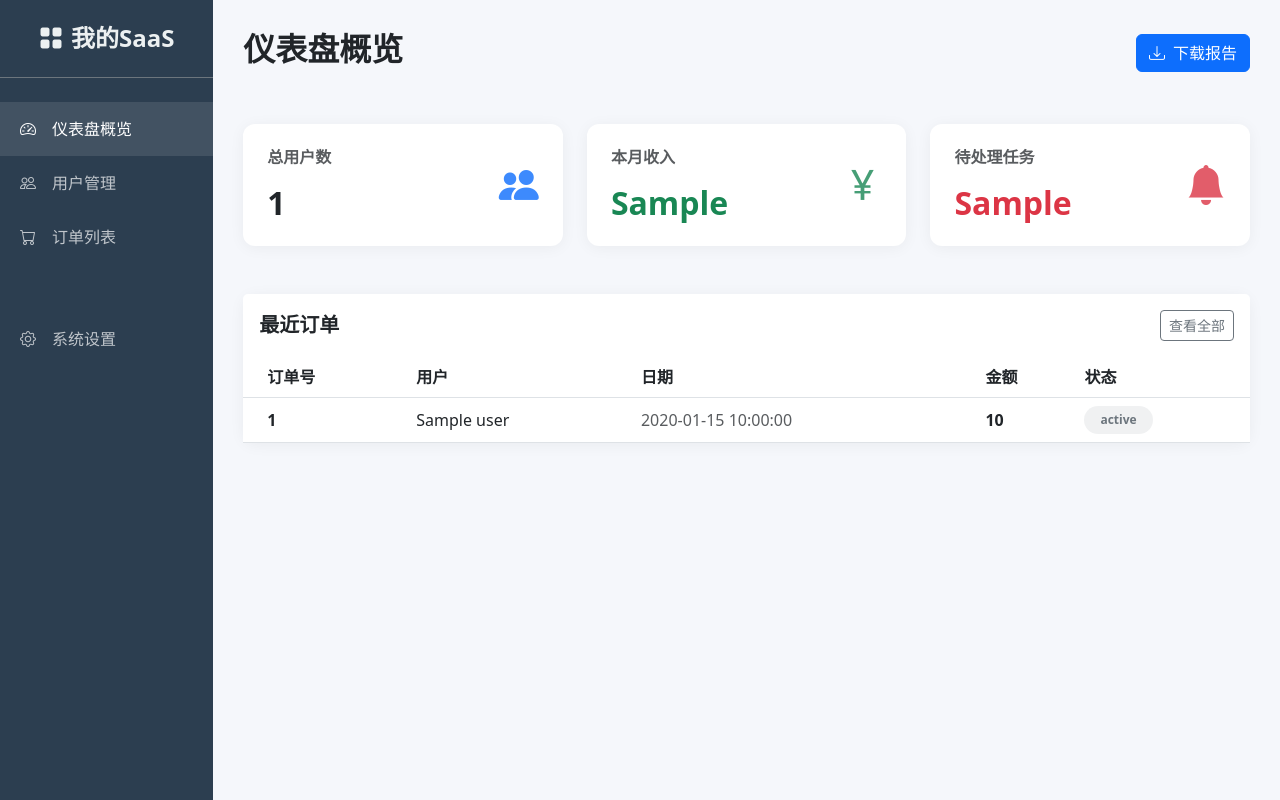
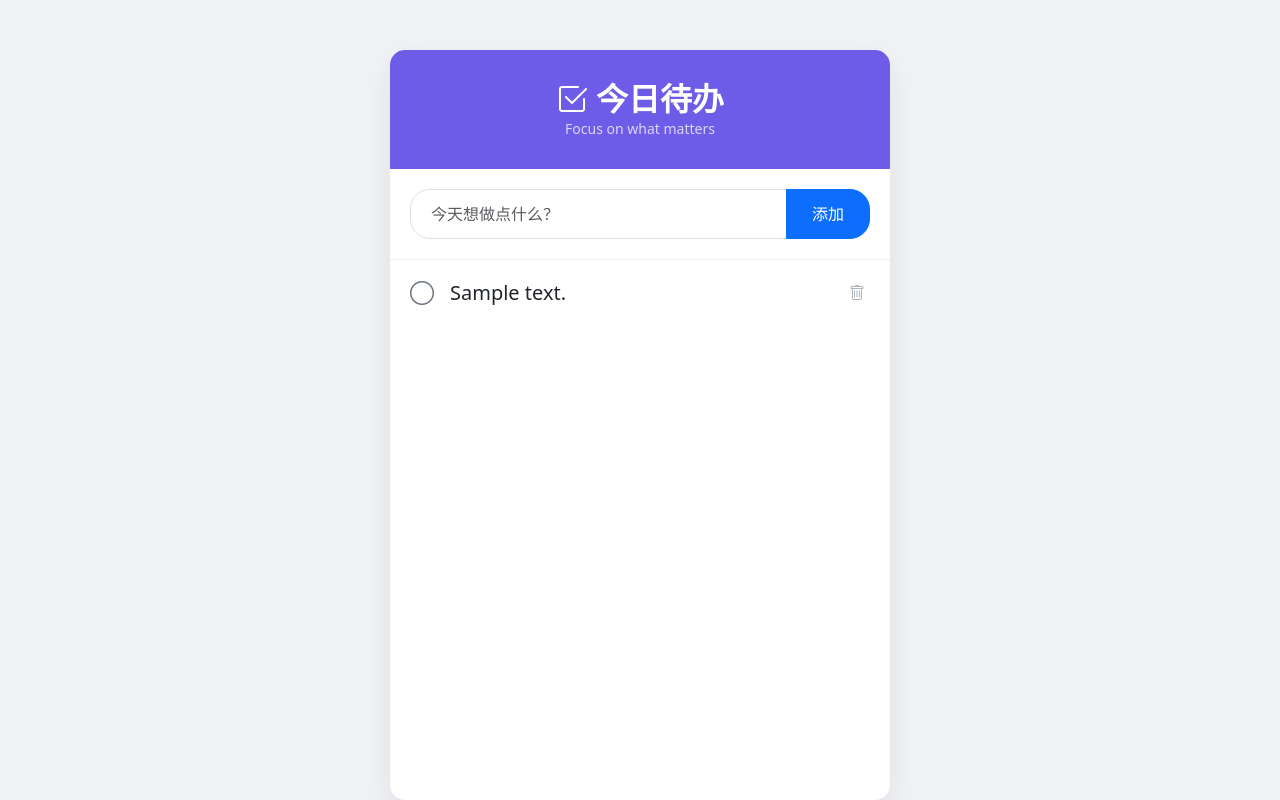
Before and after one commit to AlanSSS-huskey/flask-vercel-demo, a Flask app: template api/templates/index.html in a window 1280 px wide. Run offline with Flask 3, Linux system fonts and the light colour scheme; the template is opened without the code that fills it: most values are stand-ins (such as "Sample title", 1, 10 or a date in 2020).

Commit message:
Change title and improve To-Do List styles
Updated the title and modified styles for the To-Do List interface, enhancing the layout and appearance of the todo card and related elements.

```diff
--- a/api/templates/index.html
+++ b/api/templates/index.html
@@ -3,122 +3,73 @@
 <head>
     <meta charset="UTF-8">
     <meta name="viewport" content="width=device-width, initial-scale=1.0">
-    <title>我的管理后台</title>
+    <title>我的 To-Do List</title>
     <link href="https://cdn.jsdelivr.net/npm/bootstrap@5.3.0/dist/css/bootstrap.min.css" rel="stylesheet">
     <link rel="stylesheet" href="https://cdn.jsdelivr.net/npm/bootstrap-icons@1.11.0/font/bootstrap-icons.css">
 
     <style>
-        /* 一些简单的自定义样式 */
-        body { background-color: #f5f7fb; }
-        .sidebar { min-height: 100vh; background-color: #2c3e50; color: #ecf0f1; }
-        .sidebar .nav-link { color: rgba(255,255,255,0.7); padding: 15px 20px; }
-        .sidebar .nav-link:hover, .sidebar .nav-link.active { color: white; background-color: rgba(255,255,255,0.1); }
-        .stat-card { border: none; border-radius: 12px; box-shadow: 0 2px 15px rgba(0,0,0,0.05); transition: transform 0.3s;}
-        .stat-card:hover { transform: translateY(-5px); }
-        .card-icon { font-size: 2.5rem; opacity: 0.8; }
-        .main-content { padding: 30px; }
+        body { background: #f0f2f5; min-height: 100vh; display: flex; justify-content: center; padding-top: 50px; }
+        .todo-card { width: 100%; max-width: 500px; background: white; border-radius: 15px; box-shadow: 0 10px 30px rgba(0,0,0,0.08); overflow: hidden; }
+        .card-header { background: #6c5ce7; padding: 30px; color: white; text-align: center; }
+        .card-body { padding: 0; }
+        .input-group { padding: 20px; border-bottom: 1px solid #eee; }
+        .input-group input { border-radius: 20px 0 0 20px !important; padding: 12px 20px; border: 1px solid #ddd; }
+        .input-group button { border-radius: 0 20px 20px 0 !important; padding: 0 25px; }
+
+        .list-group-item { border: none; border-bottom: 1px solid #f8f9fa; padding: 15px 20px; display: flex; align-items: center; justify-content: space-between; transition: 0.2s; }
+        .list-group-item:hover { background-color: #fcfcfc; }
+        .list-group-item:last-child { border-bottom: none; }
+
+        /* 完成状态的样式 */
+        .done-text { text-decoration: line-through; color: #adb5bd; }
+        .btn-action { border: none; background: transparent; padding: 5px; color: #adb5bd; transition: 0.2s; }
+        .btn-action:hover { color: #ff6b6b; transform: scale(1.1); }
     </style>
 </head>
 <body>
 
-<div class="container-fluid">
-    <div class="row">
+<div class="todo-card">
+    <div class="card-header">
+        <h2 class="m-0 fw-bold"><i class="bi bi-check2-square me-2"></i>今日待办</h2>
+        <p class="m-0 opacity-75 small">Focus on what matters</p>
+    </div>
 
-        <div class="col-md-2 sidebar p-0 d-none d-md-block">
-            <div class="p-4 text-center border-bottom border-secondary">
-                <h4 class="m-0 fw-bold"><i class="bi bi-grid-fill me-2"></i>我的SaaS</h4>
-            </div>
-            <nav class="nav flex-column mt-4">
-                <a class="nav-link active" href="#"><i class="bi bi-speedometer2 me-3"></i>仪表盘概览</a>
-                <a class="nav-link" href="#"><i class="bi bi-people me-3"></i>用户管理</a>
-                <a class="nav-link" href="#"><i class="bi bi-cart me-3"></i>订单列表</a>
-                <a class="nav-link mt-5" href="#"><i class="bi bi-gear me-3"></i>系统设置</a>
-            </nav>
-        </div>
+    <div class="card-body">
+        <form action="/add" method="POST" class="input-group">
+            <input type="text" name="content" class="form-control" placeholder="今天想做点什么？" required autocomplete="off">
+            <button class="btn btn-primary" type="submit">添加</button>
+        </form>
 
-        <div class="col-md-10 main-content overflow-auto" style="height: 100vh;">
+        <ul class="list-group list-group-flush">
+            {% for todo in todos %}
+            <li class="list-group-item">
+                <div class="d-flex align-items-center">
+                    <a href="/toggle/{{ todo.id }}" class="text-decoration-none me-3 fs-4">
+                        {% if todo.done %}
+                            <i class="bi bi-check-circle-fill text-success"></i>
+                        {% else %}
+                            <i class="bi bi-circle text-secondary"></i>
+                        {% endif %}
+                    </a>
 
-            <div class="d-flex justify-content-between align-items-center mb-5">
-                <h2 class="fw-bold text-dark">仪表盘概览</h2>
-                <button class="btn btn-primary"><i class="bi bi-download me-2"></i>下载报告</button>
-            </div>
+                    <span class="fs-5 {% if todo.done %}done-text{% endif %}">
+                        {{ todo.content }}
+                    </span>
+                </div>
 
-            <div class="row mb-5">
-                <div class="col-md-4 mb-4 mb-md-0">
-                    <div class="card stat-card p-4 h-100 bg-white">
-                        <div class="d-flex justify-content-between align-items-center">
-                            <div>
-                                <h6 class="text-muted text-uppercase fw-bold mb-3">总用户数</h6>
-                                <h2 class="mb-0 fw-bold text-dark">{{ data.total_users }}</h2>
-                            </div>
-                            <div class="card-icon text-primary"><i class="bi bi-people-fill"></i></div>
-                        </div>
-                    </div>
+                <a href="/delete/{{ todo.id }}" class="btn-action" title="删除">
+                    <i class="bi bi-trash"></i>
+                </a>
+            </li>
+            {% else %}
+            <li class="list-group-item text-center py-5 text-muted">
+                <div>
+                    <i class="bi bi-cup-hot display-4 d-block mb-3 opacity-25"></i>
+                    任务清空啦，喝杯咖啡吧！
                 </div>
-                <div class="col-md-4 mb-4 mb-md-0">
-                    <div class="card stat-card p-4 h-100 bg-white">
-                        <div class="d-flex justify-content-between align-items-center">
-                            <div>
-                                <h6 class="text-muted text-uppercase fw-bold mb-3">本月收入</h6>
-                                <h2 class="mb-0 fw-bold text-success">{{ data.monthly_income }}</h2>
-                            </div>
-                            <div class="card-icon text-success"><i class="bi bi-currency-yen"></i></div>
-                        </div>
-                    </div>
-                </div>
-                <div class="col-md-4">
-                    <div class="card stat-card p-4 h-100 bg-white">
-                        <div class="d-flex justify-content-between align-items-center">
-                            <div>
-                                <h6 class="text-muted text-uppercase fw-bold mb-3">待处理任务</h6>
-                                <h2 class="mb-0 fw-bold text-danger">{{ data.pending_tasks }}</h2>
-                            </div>
-                            <div class="card-icon text-danger"><i class="bi bi-bell-fill"></i></div>
-                        </div>
-                    </div>
-                </div>
-            </div>
-
-            <div class="card stat-card bg-white">
-                <div class="card-header bg-white border-0 py-3 d-flex justify-content-between align-items-center">
-                    <h5 class="mb-0 fw-bold">最近订单</h5>
-                    <button class="btn btn-sm btn-outline-secondary">查看全部</button>
-                </div>
-                <div class="card-body p-0">
-                    <table class="table table-hover align-middle mb-0">
-                        <thead class="bg-light">
-                            <tr>
-                                <th class="ps-4">订单号</th>
-                                <th>用户</th>
-                                <th>日期</th>
-                                <th>金额</th>
-                                <th>状态</th>
-                            </tr>
-                        </thead>
-                        <tbody>
-                            {% for order in data.recent_orders %}
-                            <tr>
-                                <td class="ps-4 fw-bold">{{ order.id }}</td>
-                                <td>{{ order.user }}</td>
-                                <td class="text-muted">{{ order.date }}</td>
-                                <td class="fw-bold">{{ order.amount }}</td>
-                                <td>
-                                    {% if order.status == '已完成' %}
-                                        <span class="badge bg-success bg-opacity-10 text-success px-3 py-2 rounded-pill">{{ order.status }}</span>
-                                    {% elif order.status == '处理中' %}
-                                        <span class="badge bg-warning bg-opacity-10 text-warning px-3 py-2 rounded-pill">{{ order.status }}</span>
-                                    {% else %}
-                                        <span class="badge bg-secondary bg-opacity-10 text-secondary px-3 py-2 rounded-pill">{{ order.status }}</span>
-                                    {% endif %}
-                                </td>
-                            </tr>
-                            {% endfor %}
-                        </tbody>
-                    </table>
-                </div>
-            </div>
-
-        </div>
+            </li>
+            {% endfor %}
+        </ul>
     </div>
 </div>
 
```
